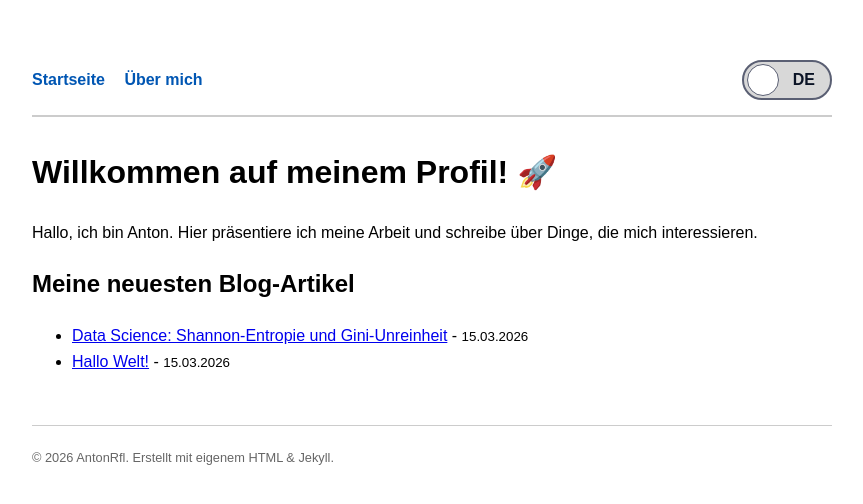
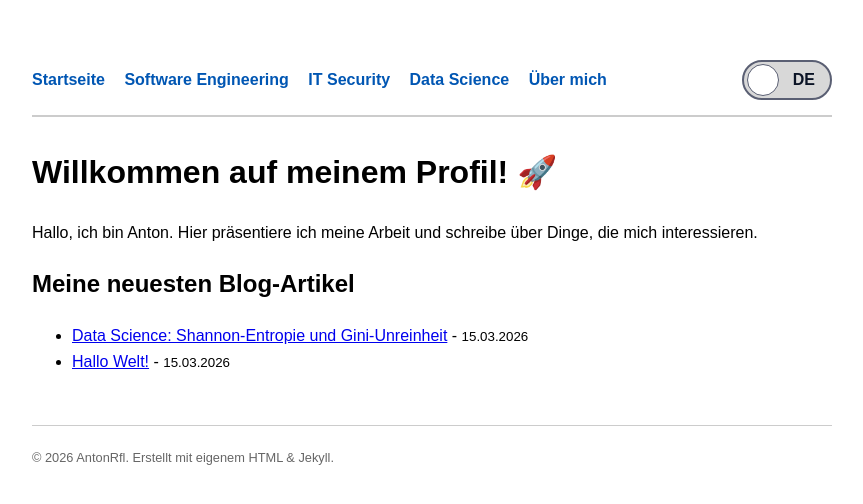
Before and after one commit to AntonRfl/AntonRfl.github.io, a Jekyll site: the page built from index.html, in a window 1280 px wide. Shown: the top 504 px of the page, without its empty margins (208-1071 px from the left). Built offline with Jekyll 4.4.1, drawn with Linux system fonts in a browser that asks for light colours.

Commit message:
Add navigation links for Software Engineering, IT Security, and Data Science

```diff
--- a/_layouts/default.html
+++ b/_layouts/default.html
@@ -80,6 +80,9 @@
     <nav>
         <div class="nav-links">
             <a href="/">Startseite</a>
+            <a href="/software-engineering/">Software Engineering</a>
+            <a href="/it-security/">IT Security</a>
+            <a href="/data-science/">Data Science</a>
             <a href="#">Über mich</a>
         </div>
 
```
